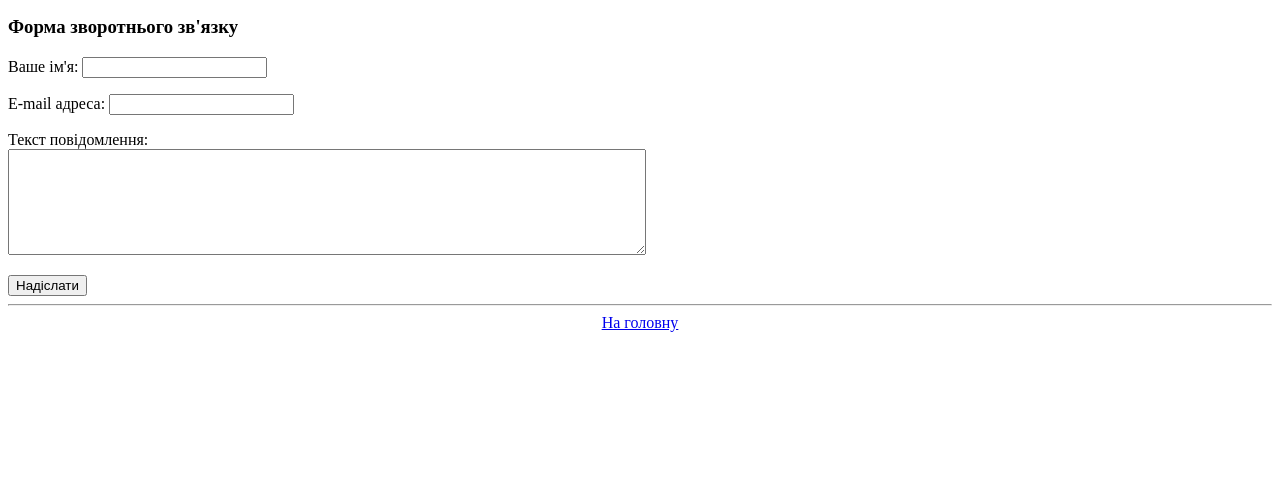
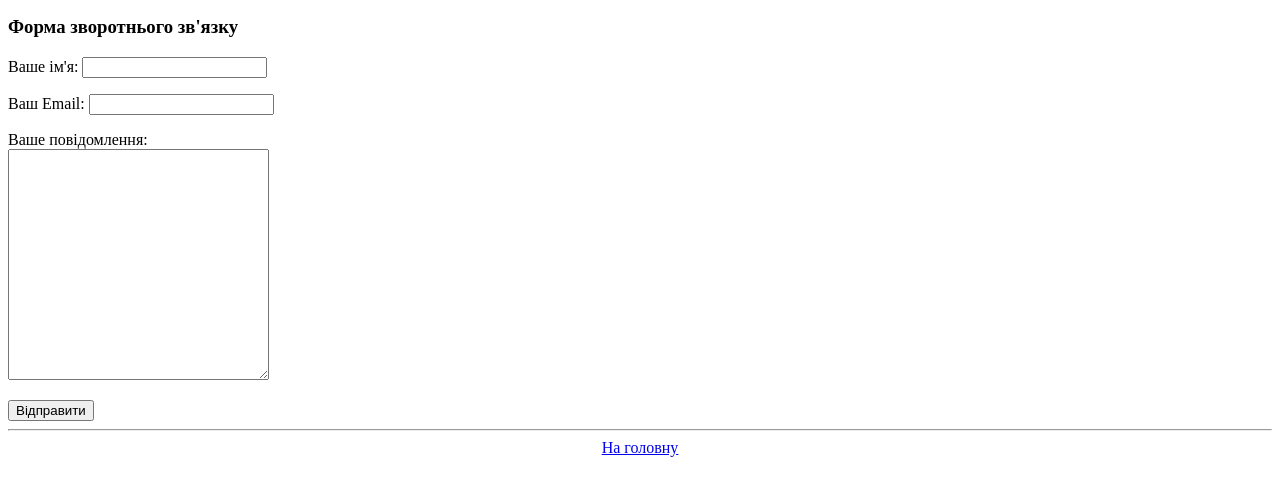
Before and after one commit to whereismidel/web_LR2, a plain HTML site: page contacts.html in a window 1280 px wide. Shown: the part 205-700 px from the top of the page. Drawn offline with Linux system fonts and the light colour scheme.

Commit message:
Add files via upload
Виправив тег на формі відправки пошти

```diff
--- a/contacts.html
+++ b/contacts.html
@@ -21,23 +21,23 @@
 
     <h3>Форма зворотнього зв'язку</h3>
 
-    <form method="post" target="_self">
+    <form action="mailto:ogure.blin@gmail.com" method="post" enctype="text/plain">
         <p>
-            <label>Ваше ім'я:</label>
-            <input type="text">
+            <label for="name">Ваше ім'я:</label>
+            <input type="text" name="yourName" value="">
         </p>
         <p>
-            <label>E-mail адреса:</label>
-            <input type="email">
+            <label for="email">Ваш Email:</label>
+            <input type="email" name="yourEmail" value="">
         </p>
         <p>
-            <label>Текст повідомлення: </label>
+            <label for="message">Ваше повідомлення:</label>
             <br>
-            <textarea style="width:50%;height:100px"></textarea>
+            <textarea name="yourMessage" rows="15" cols="30"> </textarea>
         </p>
+        <input type="submit" value="Відправити">
+    </form>
 
-        <button type="submit" name="submit" value="send">Надіслати</button>
-    </form>
 
     <hr>
     <a href="index.html">
```
